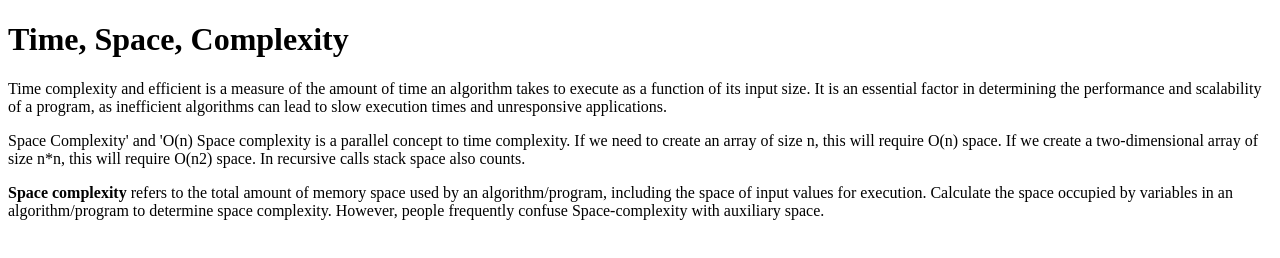
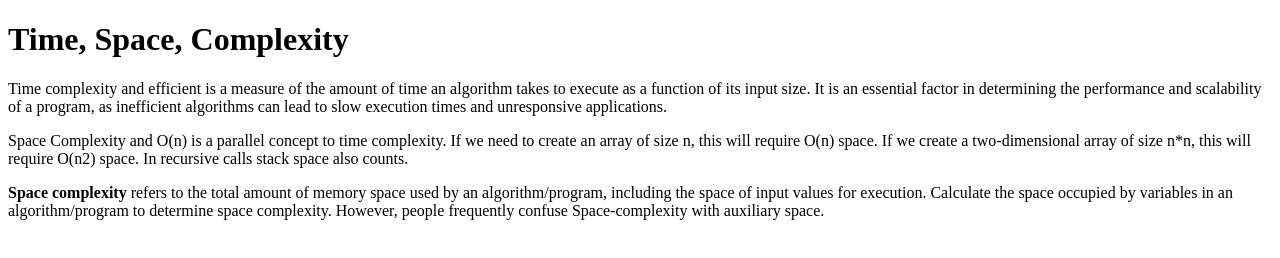
Before and after one commit to acciojob/time-and-space-complexity-gurpreetsinghwazir, a website: page main.html in a window 1280 px wide. Drawn offline with Linux system fonts and the light colour scheme.

Commit message:
created a submission

```diff
--- a/main.html
+++ b/main.html
@@ -12,7 +12,7 @@
 <p>
 	Time complexity and efficient is a measure of the amount of time an algorithm takes to execute as a function of its input size. It is an essential factor in determining the performance and scalability of a program, as inefficient algorithms can lead to slow execution times and unresponsive applications.
 <p>
-	Space Complexity' and 'O(n) Space complexity is a parallel concept to time complexity. If we need to create an array of size n, this will require O(n) space. If we create a two-dimensional array of size n*n, this will require O(n2) space. In recursive calls stack space also counts.
+	Space Complexity and O(n) is a parallel concept to time complexity. If we need to create an array of size n, this will require O(n) space. If we create a two-dimensional array of size n*n, this will require O(n2) space. In recursive calls stack space also counts.
 </p>
 	<p>
 		<b>Space complexity</b> refers to the total amount of memory space used by an algorithm/program, including the space of input values for execution. Calculate the space occupied by variables in an algorithm/program to determine space complexity. However, people frequently confuse Space-complexity with auxiliary space.
```
